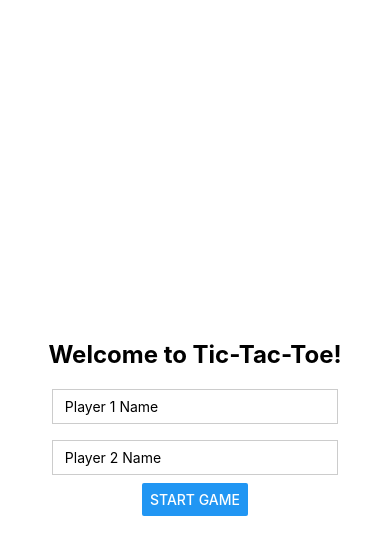
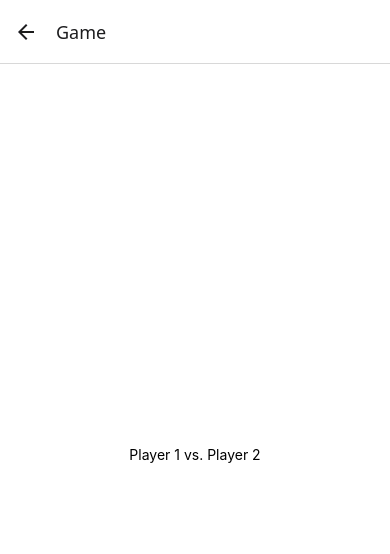
Before and after one commit to TejalKanti/xo-game, a React Native app: screen / in a window 390 px wide. Both pictures are taken after a click on the button "START GAME". Shown: the top 554 px of the page. Built offline with nearby package versions, Linux system fonts and the light colour scheme.

Commit message:
code: implemented navigation

```diff
--- a/App.tsx
+++ b/App.tsx
@@ -1,7 +1,22 @@
 import { useState } from 'react';
 import { View, TextInput, StyleSheet, Text, Button } from 'react-native';
+import { NavigationContainer } from '@react-navigation/native';
+import { createNativeStackNavigator } from '@react-navigation/native-stack';
+
+const Stack = createNativeStackNavigator();
 
 export default function App() {
+  return (
+    <NavigationContainer>
+      <Stack.Navigator initialRouteName="Home">
+        <Stack.Screen name="Home" component={PlayerScreen} />
+        <Stack.Screen name="Game" component={GameScreen} />
+      </Stack.Navigator>
+    </NavigationContainer>
+  );
+}
+
+function PlayerScreen( { navigation }: any ){
   const [player1, setPlayer1] = useState<string>("");
   const [player2, setPlayer2] = useState<string>("");
 
@@ -24,11 +39,21 @@ export default function App() {
 
      <Button
         title= "Start Game"
-          onPress={() => console.log(`Player 1: ${player1}, Player 2: ${player2}`)} />
-
+          onPress={() => { navigation.navigate('Game'); } }
+        />
     </View>
   );
 }
+
+function GameScreen( { navigation, route }: any ){
+return (
+    <View style={styles.container}>
+      <Text>Player 1 vs. Player 2</Text>
+    </View>
+);
+}
+
+
 
 const styles = StyleSheet.create({
   container: {
```
